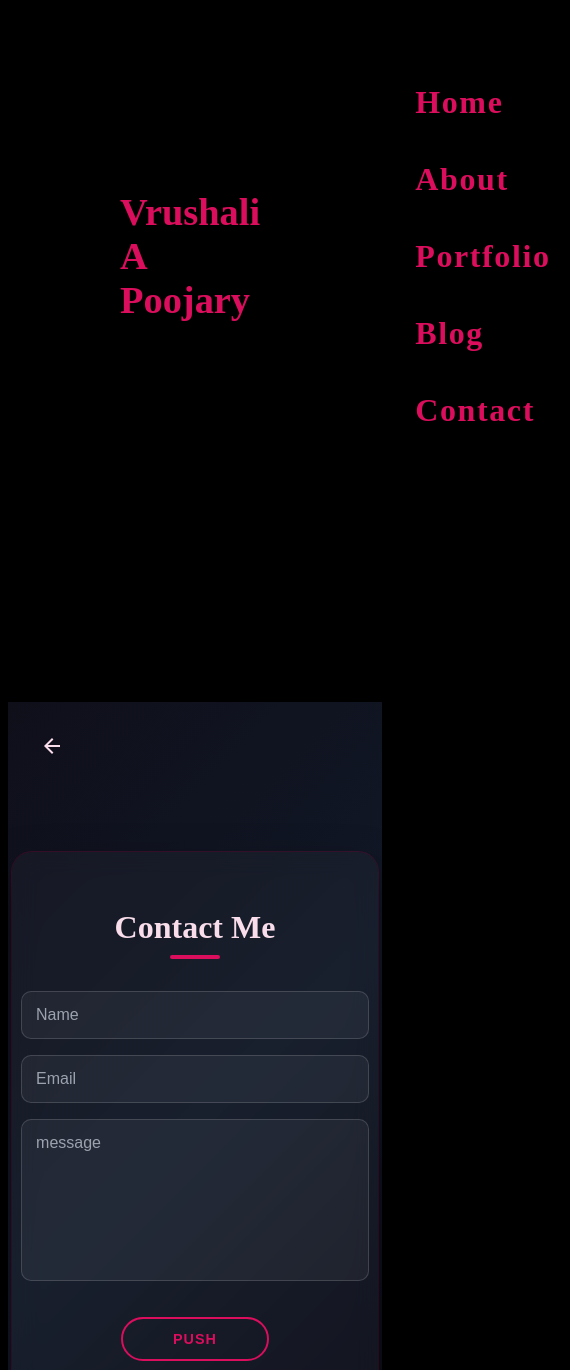
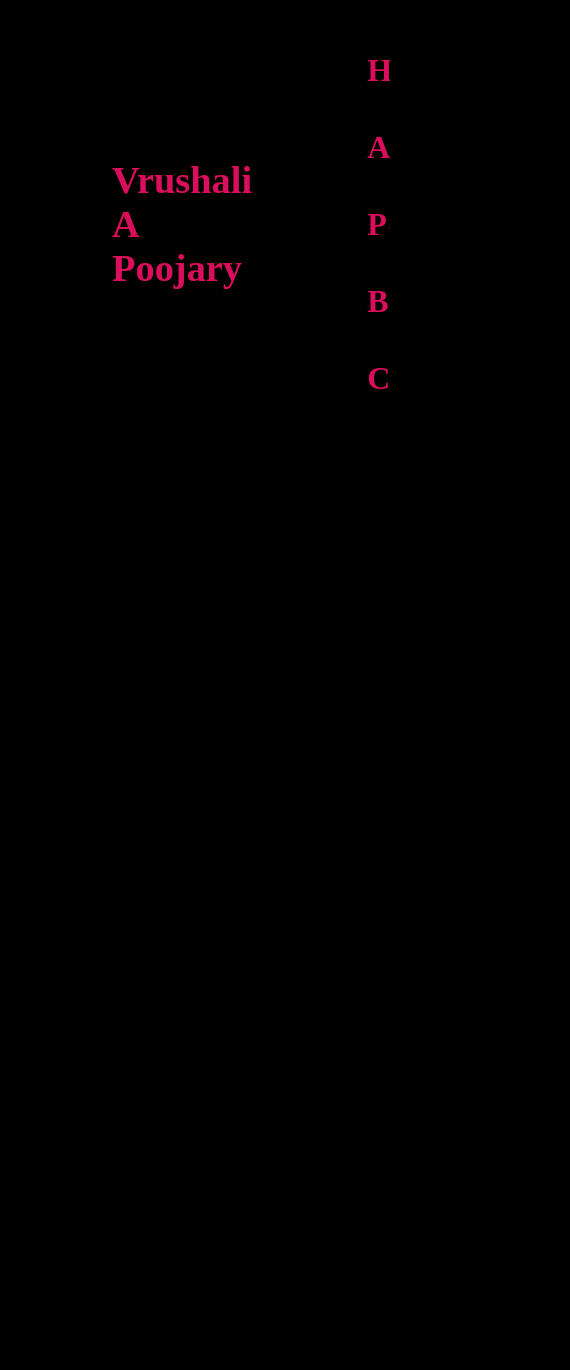
Before and after one commit to VrushaliAPoojary/MERTXE, a React (Create React App) app in the folder reactcourse/learn/: page /contact in a window 390 px wide. Shown: the part 198-1568 px from the top of the page, 570 px wide, since content can reach past the window. After the commit the page ends 844 px from the top, so only its background shows below. Built offline with nearby package versions, Linux system fonts and the light colour scheme.

Commit message:
looking better

```diff
--- a/reactcourse/learn/src/components/App.jsx
+++ b/reactcourse/learn/src/components/App.jsx
@@ -1,24 +1,27 @@
 import React, { useEffect } from "react";
 import { Routes, Route, useLocation } from "react-router-dom";
-import Header from "./Header";
+import Layout from "./Layout";
 import Main from "./Main";
 import Section from "./Section";
 import Contact from "./Contact";
+import "./styles/App.scss";
 
 function App() {
   const location = useLocation();
+
   useEffect(() => {
-    window.scrollTo(0,0);
-  },[location.pathname]);
+    window.scrollTo(0, 0);
+  }, [location.pathname]);
+
   return (
     <div className="App">
-      <Header />
-
-      <Routes>
-        <Route path="/" element={<Main />} />
-        <Route path="/about" element={<Section />} />
-        <Route path="/contact" element={<Contact />} />
-      </Routes>
+      <Layout>
+        <Routes>
+          <Route path="/" element={<Main />} />
+          <Route path="/about" element={<Section />} />
+          <Route path="/contact" element={<Contact />} />
+        </Routes>
+      </Layout>
     </div>
   );
 }
--- a/reactcourse/learn/src/components/Contact.jsx
+++ b/reactcourse/learn/src/components/Contact.jsx
@@ -1,23 +1,37 @@
 import React from "react";
 import { ArrowBack } from "@mui/icons-material";
-import './styles/Contact.scss';
-import {Link} from 'react-router-dom';
+import "./styles/Contact.scss";
+import { Link, useNavigate } from "react-router-dom";
 
-const Contact=() =>{
-    return(
+const Contact = () => {
+  const navigate = useNavigate();
+
+  return (
     <div className="contact">
-            <Link to ='/contact'>
-             <ArrowBack className='arrow'/>
+      {/* Either go back in history, or link to home */}
+      <button
+        type="button"
+        className="arrow"
+        onClick={() => navigate(-1)}
+        aria-label="Go back"
+      >
+        <ArrowBack />
+      </button>
+
+      {/* If you strictly want a Link instead, use:
+      <Link to="/" aria-label="Back to Home">
+        <ArrowBack className="arrow" />
       </Link>
+      */}
       <div className="inputs">
         <h1>Contact Me</h1>
-                <input type="text" placeholder="Name"/>
-                <input type="email" placeholder="Email"/>
-                <input type="text" placeholder="message" className="message"/>
+        <input type="text" placeholder="Name" />
+        <input type="email" placeholder="Email" />
+        <input type="text" placeholder="message" className="message" />
         <button>Push</button>
       </div>
+    </div>
+  );
+};
 
-        </div>
-    )
-}
 export default Contact;
--- a/reactcourse/learn/src/components/Header.jsx
+++ b/reactcourse/learn/src/components/Header.jsx
@@ -1,37 +1,14 @@
-import React, { useState, useEffect } from 'react';
-import './styles/Header.scss';
-import { Close, MenuBookOutlined } from '@mui/icons-material';
-import { Link } from 'react-router-dom';
-
-
+import React, { useState } from "react";
+import "./styles/Header.scss";
+import { Close, MenuBookOutlined } from "@mui/icons-material";
+import { Link } from "react-router-dom";
 
 const Header = () => {
   const [active, setActive] = useState(false);
+
   const showMenu = () => {
     setActive(!active);
-    }
-
-//     useEffect(() => {
-//     let timeout;
-
-//     const handleMouseMove = () => {
-//         document.body.style.backgroundColor = "#faa0b6ff";
-
-//         clearTimeout(timeout);
-//         timeout = setTimeout(() => {
-//             document.body.style.backgroundColor = "black";
-//         }, 200); // cursor stopped for 300ms
-//     };
-
-//     window.addEventListener("mousemove", handleMouseMove);
-
-//     return () => {
-//         window.removeEventListener("mousemove", handleMouseMove);
-//         clearTimeout(timeout);
-//     };
-// }, []);
-
-
+  };
 
   return (
     <div className="header">
@@ -41,36 +18,44 @@
           <span className="initial">A</span>{" "}
           <span className="initial">P</span>oojary
         </h1>
-
       </div>
 
-            <nav className={`navbar ${active ? 'active' : ''}`}>
-
+      <nav className={`navbar ${active ? "active" : ""}`}>
         <ul>
           <div className="closed">
-                        <Close className="close" onClick={showMenu}/>
+            <Close className="close" onClick={showMenu} />
           </div>
 
           <li>
-                        <Link to="/">Home</Link>
+            <Link to="/" onClick={() => setActive(false)}>
+              Home
+            </Link>
           </li>
           <li>
-                        <Link to="/about">About</Link>
+            <Link to="/about" onClick={() => setActive(false)}>
+              About
+            </Link>
           </li>
           <li>
-                        <Link to="/">Portfolio</Link>
+            <Link to="/" onClick={() => setActive(false)}>
+              Portfolio
+            </Link>
           </li>
           <li>
-                        <Link to="/">Blog</Link>
+            <Link to="/" onClick={() => setActive(false)}>
+              Blog
+            </Link>
           </li>
           <li>
-                        <Link to="/contact">Contact</Link>
+            <Link to="/contact" onClick={() => setActive(false)}>
+              Contact
+            </Link>
           </li>
         </ul>
       </nav>
 
       <div className="changer">
-                <MenuBookOutlined className="menu" onClick = {showMenu} />
+        <MenuBookOutlined className="menu" onClick={showMenu} />
       </div>
     </div>
   );
--- /dev/null
+++ b/reactcourse/learn/src/components/Layout.jsx
@@ -0,0 +1,13 @@
+import React from "react";
+import Header from "./Header";
+
+const Layout = ({ children }) => {
+  return (
+    <>
+      <Header />
+      {children}
+    </>
+  );
+};
+
+export default Layout;
--- a/reactcourse/learn/src/components/styles/App.scss
+++ b/reactcourse/learn/src/components/styles/App.scss
@@ -1,22 +1,27 @@
-*{
-    margin: 0;
-    padding: 0;
-    box-sizing: border-box;
+* {
+  margin: 0;
+  padding: 0;
+  box-sizing: border-box;
 }
 
-img.picture {
-    width: 150px;
-    height: auto;
-    border-radius: 8px;
+html,
+body {
+  width: 100%;
+  height: 100%;
+  font-family: 'Times New Roman', sans-serif;
+  background-color: black;
+  overflow-x: hidden;
+  overflow-y: hidden; /* IMPORTANT */
 }
-body {
-    font-family: 'Times New Roman', sans-serif;
-    background-color: black;
-    display: flex;
-    height: 100vh;
-    justify-content: center;
-    align-items: center;
-    margin: 0;
-    padding: 0;
-    box-sizing: border-box;
+
+/* React root container */
+#root {
+  width: 100%;
+  height: 100%;
 }
+
+/* App wrapper */
+.App {
+  width: 100%;
+  height: 100%;
+}
--- a/reactcourse/learn/src/components/styles/Contact.scss
+++ b/reactcourse/learn/src/components/styles/Contact.scss
@@ -14,7 +14,7 @@
   color: #e5e7eb;
 }
 
-/* ================= BACK ARROW ================= */
+/* BACK ARROW */
 
 .arrow {
   position: absolute;
@@ -23,6 +23,11 @@
   font-size: 2.2rem;
   color: #f9ddeb;
   cursor: pointer;
+  background: transparent;
+  border: none;
+  display: flex;
+  align-items: center;
+  justify-content: center;
   transition: all 0.3s ease;
 }
 
@@ -31,14 +36,14 @@
   transform: translateX(-5px);
 }
 
-/* ================= LINK ================= */
+/* LINK */
 
 a {
   text-decoration: none;
   color: inherit;
 }
 
-/* ================= FORM ================= */
+/* FORM */
 
 .inputs {
   width: 60%;
@@ -57,7 +62,7 @@
   justify-content: center;
 }
 
-/* ================= HEADING ================= */
+/* HEADING */
 
 .inputs h1 {
   font-size: 2.4rem;
@@ -68,7 +73,7 @@
 }
 
 .inputs h1::after {
-    content: '';
+  content: "";
   width: 50px;
   height: 4px;
   background: rgb(218, 14, 92);
@@ -77,7 +82,7 @@
   border-radius: 4px;
 }
 
-/* ================= INPUTS ================= */
+/* INPUTS */
 
 input {
   width: 100%;
@@ -101,13 +106,11 @@
   box-shadow: 0 0 0 3px rgba(218, 14, 92, 0.25);
 }
 
-/* ================= MESSAGE FIELD ================= */
-
 .message {
   padding-bottom: 8rem;
 }
 
-/* ================= BUTTON ================= */
+/* BUTTON */
 
 button {
   padding: 12px 50px;
@@ -131,7 +134,7 @@
   box-shadow: 0 15px 30px rgba(218, 14, 92, 0.4);
 }
 
-/* ================= MOBILE ================= */
+/* MOBILE */
 
 @media (max-width: 550px) {
   .inputs {
--- a/reactcourse/learn/src/components/styles/Header.scss
+++ b/reactcourse/learn/src/components/styles/Header.scss
@@ -13,22 +13,21 @@
   margin-left: 4rem;
 
   h1 {
-        font-size: 2.4rem;     /* BIG logo like screenshot */
-        font-weight: 800;      /* Bold */
+    font-size: 2.4rem;
+    font-weight: 800;
   }
 }
+
 .header__logo h1 .initial {
   transition: color 0.2s ease;
 }
 
-/* When hovering the full name */
 .header__logo h1:hover .initial {
-    color: #1e4dff; /* blue highlight */
+  color: #1e4dff;
 }
 
-
 .navbar {
-    margin-right: 30rem;       /* Gap between logo & menu */
+  margin-right: 30rem;
 }
 
 ul {
@@ -56,7 +55,7 @@
   display: none;
 }
 
-/* ================= SMALL SCREENS ================= */
+/* SMALL SCREENS */
 
 @media (max-width: 1000px) {
   .header {
@@ -71,11 +70,10 @@
   }
 
   ul {
-        flex-direction: column;   /* Vertical menu */
-        align-items: flex-start;  /* Like screenshot */
+    flex-direction: column;
+    align-items: flex-start;
     gap: 2.5rem;
     margin-left: 6rem;
-
   }
 
   ul li a {
@@ -83,6 +81,7 @@
     letter-spacing: 0.05em;
   }
 }
+
 body {
   background-color: black;
   transition: background-color 0.1s ease;
--- a/reactcourse/learn/src/components/styles/Main.scss
+++ b/reactcourse/learn/src/components/styles/Main.scss
@@ -1,29 +1,28 @@
 .main {
   width: 100%;
-    min-height: 100vh;
+  height: 100vh;
   display: flex;
   align-items: center;
   justify-content: center;
   color: #eeb8da;
   background: transparent;
+  overflow: hidden;
 }
-
-/* ================= LAYOUT ================= */
 
 .main_container {
   width: 100%;
-    padding: 2rem 4rem;
+  padding: 2rem;
   display: flex;
   align-items: center;
   justify-content: space-between;
-    gap: 4rem;
+  gap: 2rem;
+  max-height: 100%;
+  box-sizing: border-box;
 }
 
 .main_content {
   max-width: 900px;
 }
-
-/* ================= TEXT ================= */
 
 .text {
   p {
@@ -52,8 +51,6 @@
   }
 }
 
-/* ================= ICONS ================= */
-
 .icons {
   display: flex;
   gap: 1.5rem;
@@ -70,8 +67,6 @@
     transform: translateY(-4px) scale(1.05);
   }
 }
-
-/* ================= BUTTONS ================= */
 
 .buttons {
   display: flex;
@@ -97,8 +92,6 @@
     box-shadow: 0 10px 25px rgba(218, 14, 92, 0.3);
   }
 }
-
-/* ================= IMAGE ================= */
 
 .main_img {
   display: flex;
@@ -126,7 +119,7 @@
   }
 }
 
-/* ================= TABLET ================= */
+/* TABLET */
 
 @media (max-width: 1024px) {
   .main_container {
@@ -149,7 +142,7 @@
   }
 }
 
-/* ================= MOBILE ================= */
+/* MOBILE */
 
 @media (max-width: 768px) {
   .main_container {
--- a/reactcourse/learn/src/index.css
+++ b/reactcourse/learn/src/index.css
@@ -1,62 +1,20 @@
-*{
-    padding: 100;
-    margin: 100;
+* {
+  margin: 0;
+  padding: 0;
+  box-sizing: border-box;
+}
 
+html,
+body {
+  width: 100%;
+  height: 100%;
+  font-family: 'Times New Roman', sans-serif;
+  background-color: black;
+  overflow-x: hidden;
+  overflow-y: hidden; /* as you had */
 }
-*{
-    background: rgb(41, 4, 31);
+
+#root {
+  width: 100%;
+  height: 100%;
 }
-*.hii{
-    color: white;
-    text-align: center;
-    font-size: 40px;
-    font-family: 'Courier New', Courier, monospace;
-}
-input{
-    display: block;
-    margin: 20px auto;
-    padding: 10px;
-    font-size: 16px;
-    border-radius: 5px;
-    border: 2px solid #ccc;
-}
-button{
-    display: block;
-    margin: 20px auto;
-    padding: 10px 20px;
-    font-size: 16px;
-    background-color: #4CAF50;
-    color: white;
-    border: none;
-    border-radius: 5px;
-    cursor: pointer;
-}
-button:hover{
-    background-color: #45a049;
-}
-p{
-    color: white;
-    text-align: center;
-    font-size: 20px;
-    font-family: 'Arial', sans-serif;
-}
-div{
-    margin: 10px;
-}
-ul{
-    list-style-type: none;
-    padding: 0;
-}
-li{
-    background-color: #f2f2f2;
-    margin: 5px 0;
-    padding: 10px;
-    border-radius: 5px;
-    font-size: 18px;
-}
-li:hover{
-    background-color: #ddd;
-}
-li:active{
-    background-color: #ccc;
-}
```
Also changed, not shown: reactcourse/learn/src/components/Main.jsx (+39 -19 lines), reactcourse/learn/src/components/Section.jsx (+21 -16 lines), reactcourse/learn/src/components/styles/Section.scss (+3 -9 lines). Lines whose indentation alone changed are shown as unchanged.
